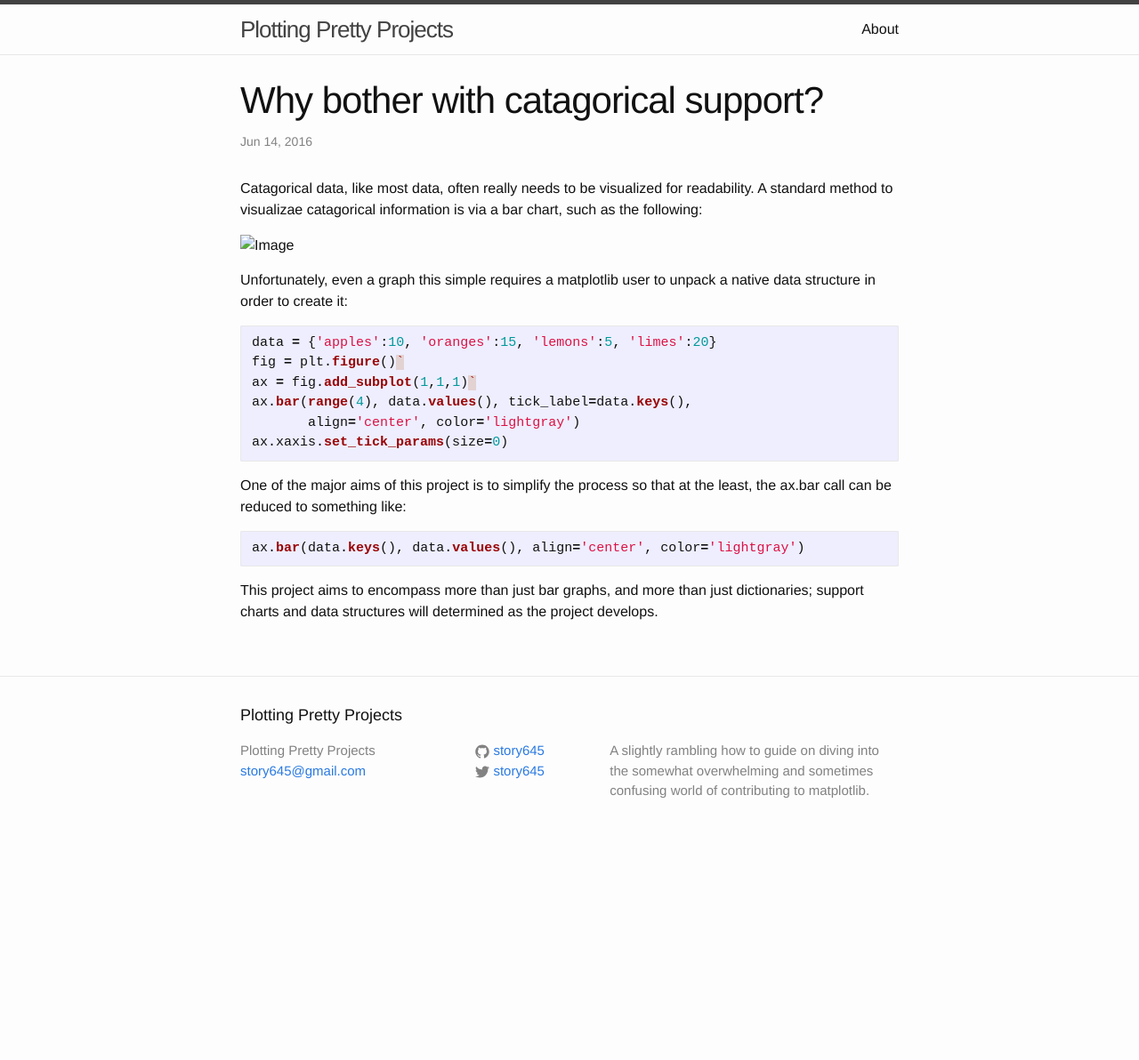
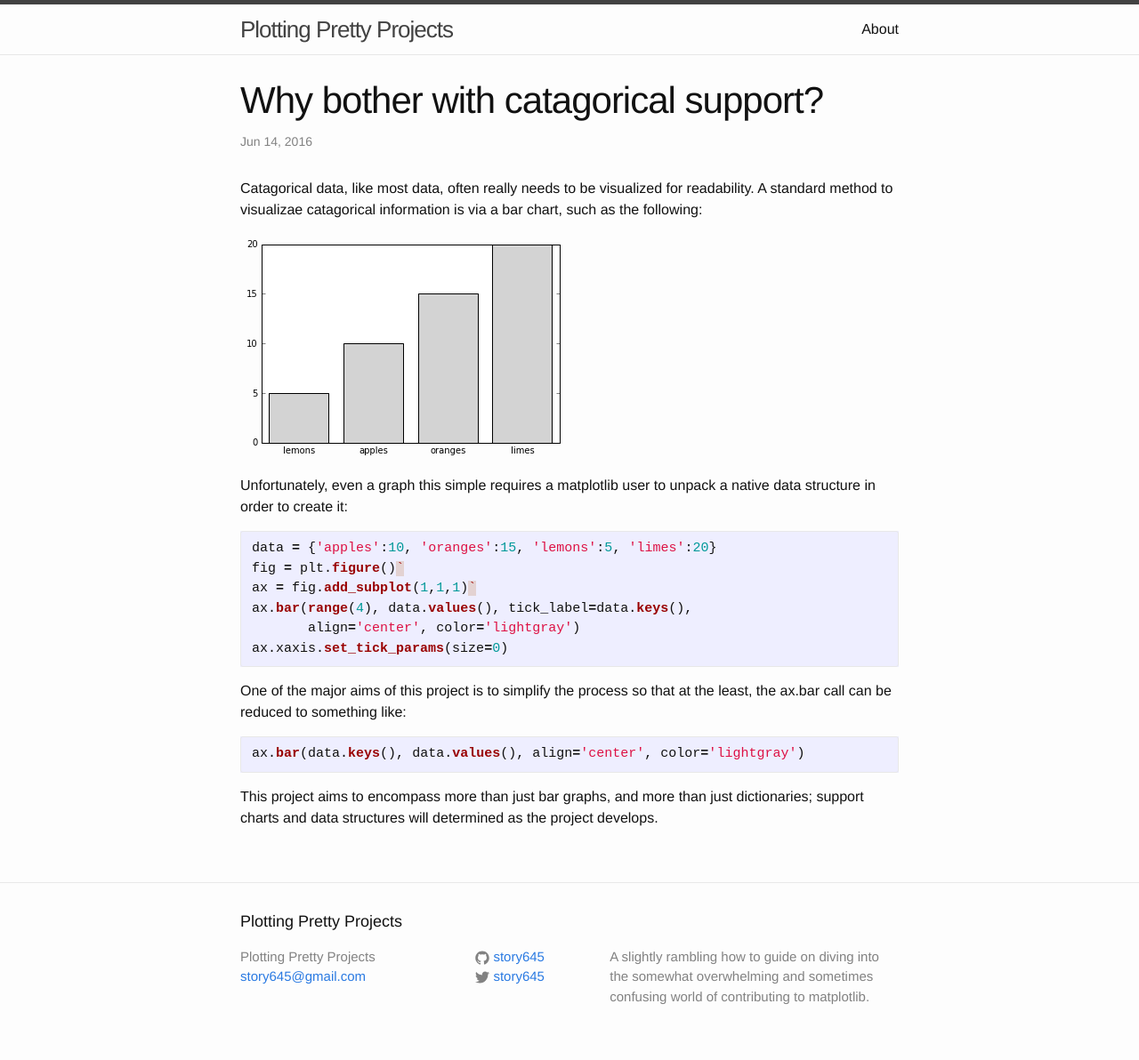
Before and after one commit to story645/story645.github.io, a Jekyll site: the page built from _posts/2016-05-03-better_axis.md, in a window 1280 px wide. Shown: the whole page at 89% size. Built offline with Jekyll 4.4.1, drawn with Linux system fonts in a browser that asks for light colours; before the commit the page ends 961 px from its top, so only the background shows below that.

Commit message:
Update 2016-05-03-better_axis.md

```diff
--- a/_posts/2016-05-03-better_axis.md
+++ b/_posts/2016-05-03-better_axis.md
@@ -8,7 +8,7 @@ categories: jekyll update
 Catagorical data, like most data, often really needs to be visualized for readability.
 A standard method to visualizae catagorical information is via a bar chart, such as the following:
 
-![Image](_figs/bar.png?raw=true)
+![Image](https://raw.githubusercontent.com/story645/story645.github.io/master/_posts/_figs/bar.png)
 
 Unfortunately, even a graph this simple requires a matplotlib user to unpack a native data structure in order to create it:
 
```
